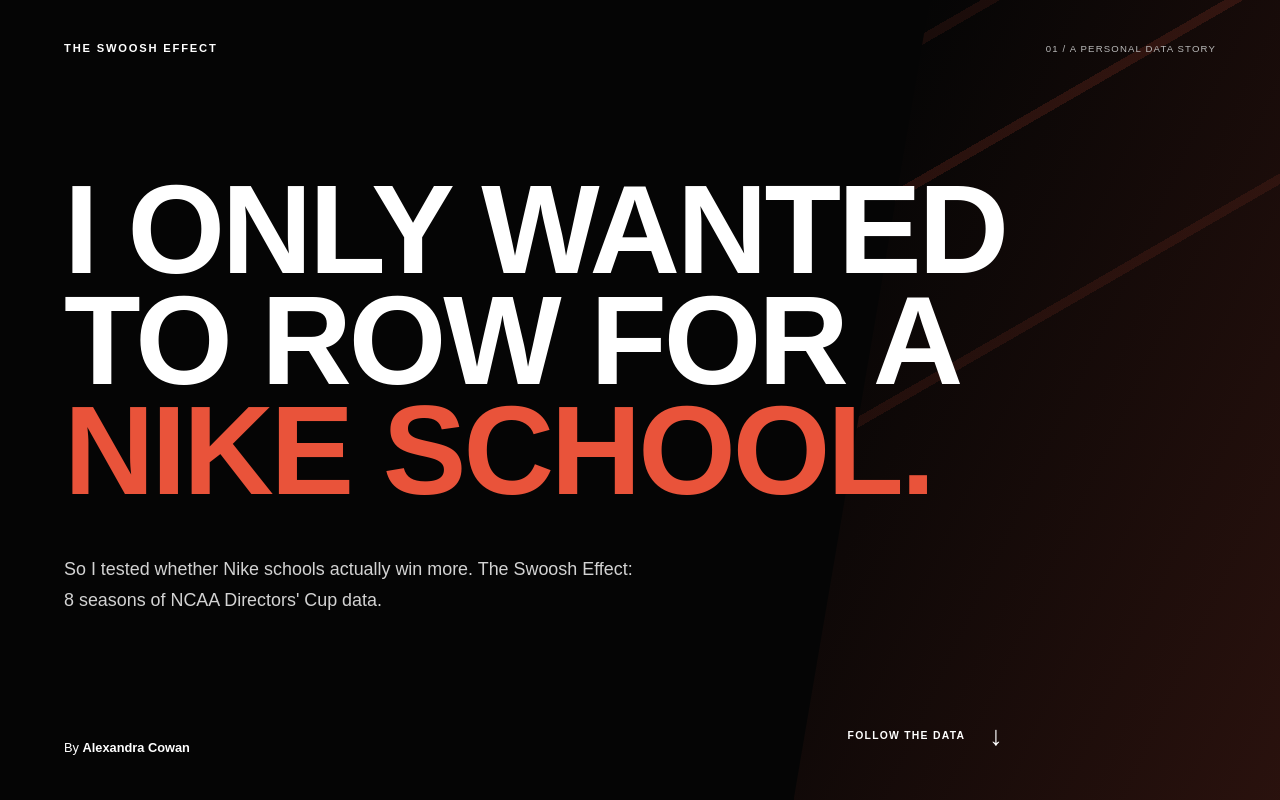
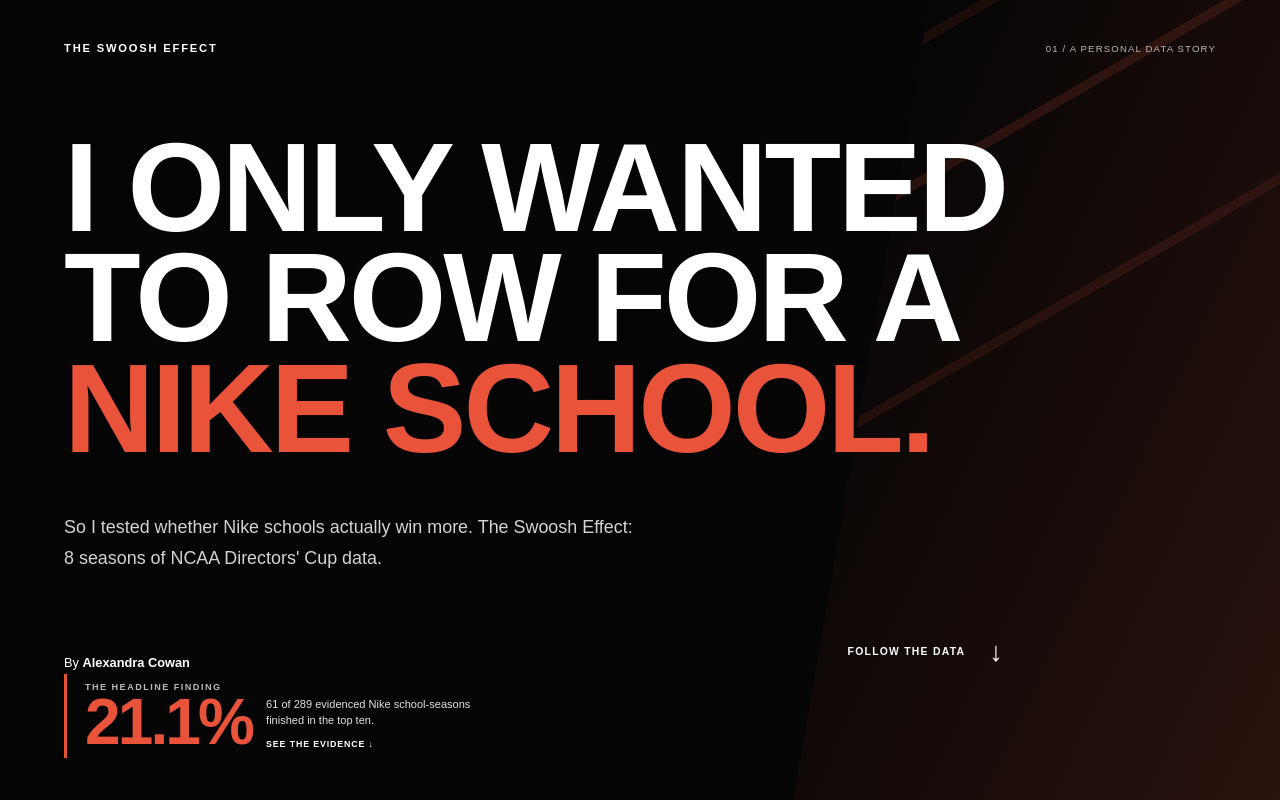
Before and after one commit to alexandrajcowan275/swoosh-effect, a Next.js app in the folder site/: page / in a window 1280 px wide. Shown: the top 800 px of the page. Built offline with nearby package versions, Linux system fonts and the light colour scheme; a web font is replaced by a local one.

Commit message:
Feature the main finding in the hero

```diff
--- a/site/app/page.tsx
+++ b/site/app/page.tsx
@@ -38,6 +38,12 @@
           <h1 id="hero-title"><span>I ONLY WANTED</span><span>TO ROW FOR A</span><span className="orange">NIKE SCHOOL.</span></h1>
           <p className="hero-subhead"><Stat name="copy.subhead" /></p>
           <div className="hero-bottom"><p className="byline">By <a href={story.links.linkedin}>Alexandra Cowan</a></p><a className="scroll-cue" href="#findings">FOLLOW THE DATA <span aria-hidden="true">↓</span></a></div>
+          <aside className="hero-proof" aria-label="The headline finding">
+            <span className="hero-proof-label">THE HEADLINE FINDING</span>
+            <strong><Stat name="brand.0.rate" /></strong>
+            <span><Stat name="brand.0.finishes" /> of <Stat name="brand.0.n" /> evidenced Nike school-seasons finished in the top ten.</span>
+            <a href="#findings">SEE THE EVIDENCE ↓</a>
+          </aside>
         </div>
       </section>
 
```
